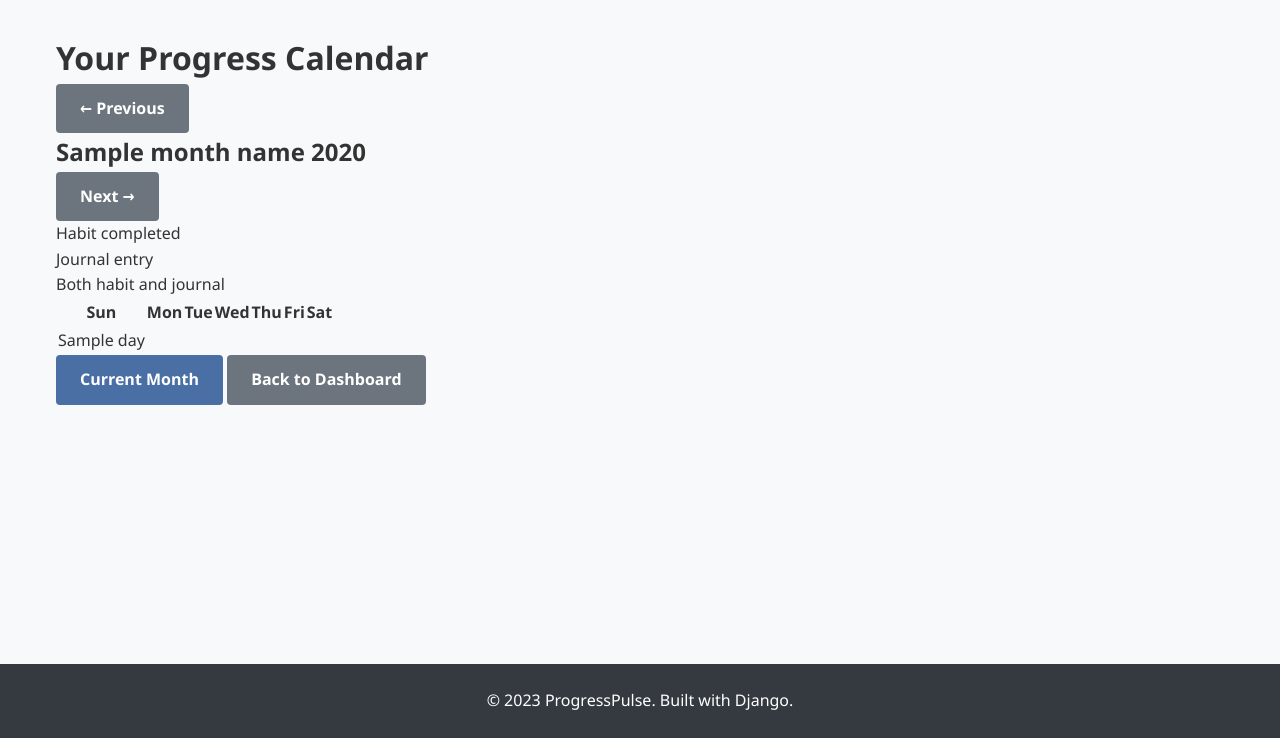
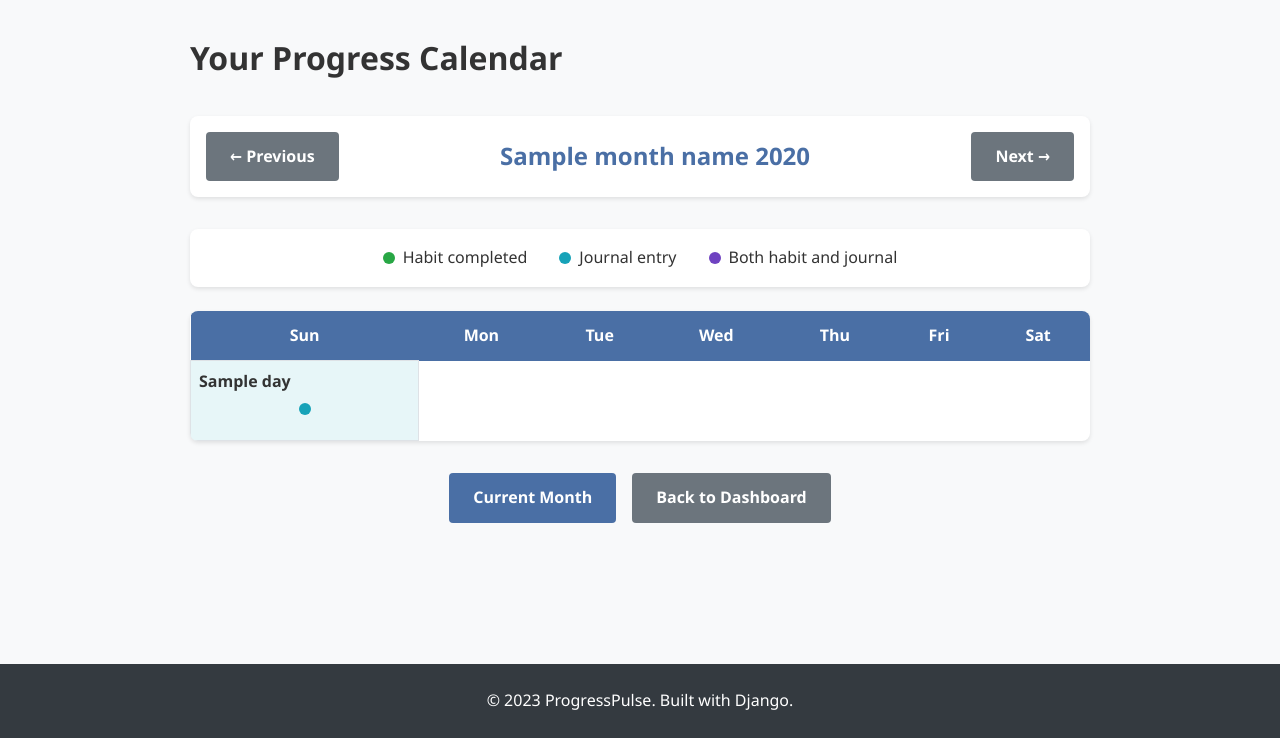
Before and after one commit to Fag21/ProgressPulse_django_Alx, a Django app: template progresspulse/templates/core/calendar.html in a window 1280 px wide. Shown: the part 70-808 px from the top of the page. Run offline with Django 5.2, Linux system fonts and the light colour scheme; the template is opened without the code that fills it: most values are stand-ins (such as "Sample title", 1, 10 or a date in 2020); parts of the project's set-up code (start-up, migrations or seed data) failed here and were passed over.

Commit message:
Add styling for calendar view

```diff
--- a/progresspulse/static/css/style.css
+++ b/progresspulse/static/css/style.css
@@ -430,3 +430,121 @@ footer {
     font-style: italic;
     margin-bottom: 1rem;
 }
+/* Calendar styles */
+.calendar-container {
+    max-width: 900px;
+    margin: 0 auto;
+}
+
+.calendar-nav {
+    display: flex;
+    justify-content: space-between;
+    align-items: center;
+    margin: 2rem 0;
+    padding: 1rem;
+    background-color: white;
+    border-radius: 8px;
+    box-shadow: 0 2px 4px rgba(0,0,0,0.1);
+}
+
+.calendar-nav h2 {
+    margin: 0;
+    color: #4a6fa5;
+}
+
+.calendar-legend {
+    display: flex;
+    justify-content: center;
+    gap: 2rem;
+    margin-bottom: 1.5rem;
+    padding: 1rem;
+    background-color: white;
+    border-radius: 8px;
+    box-shadow: 0 2px 4px rgba(0,0,0,0.1);
+}
+
+.legend-item {
+    display: flex;
+    align-items: center;
+    gap: 0.5rem;
+}
+
+.color-dot {
+    width: 12px;
+    height: 12px;
+    border-radius: 50%;
+    display: inline-block;
+}
+
+.habit-dot {
+    background-color: #28a745;
+}
+
+.journal-dot {
+    background-color: #17a2b8;
+}
+
+.both-dot {
+    background-color: #6f42c1;
+}
+
+.progress-calendar {
+    width: 100%;
+    border-collapse: collapse;
+    background-color: white;
+    border-radius: 8px;
+    overflow: hidden;
+    box-shadow: 0 2px 4px rgba(0,0,0,0.1);
+}
+
+.progress-calendar th {
+    background-color: #4a6fa5;
+    color: white;
+    padding: 0.75rem;
+    text-align: center;
+}
+
+.progress-calendar td {
+    border: 1px solid #dee2e6;
+    height: 80px;
+    vertical-align: top;
+    padding: 0.5rem;
+    position: relative;
+}
+
+.calendar-day:hover {
+    background-color: #f8f9fa;
+}
+
+.calendar-day.today {
+    background-color: #fff3cd;
+}
+
+.calendar-day.habit {
+    background-color: rgba(40, 167, 69, 0.1);
+}
+
+.calendar-day.journal {
+    background-color: rgba(23, 162, 184, 0.1);
+}
+
+.calendar-day.both {
+    background-color: rgba(111, 66, 193, 0.1);
+}
+
+.day-number {
+    font-weight: bold;
+    margin-bottom: 0.5rem;
+}
+
+.day-status {
+    display: flex;
+    justify-content: center;
+}
+
+.calendar-actions {
+    display: flex;
+    justify-content: center;
+    gap: 1rem;
+    margin-top: 2rem;
+}
```
